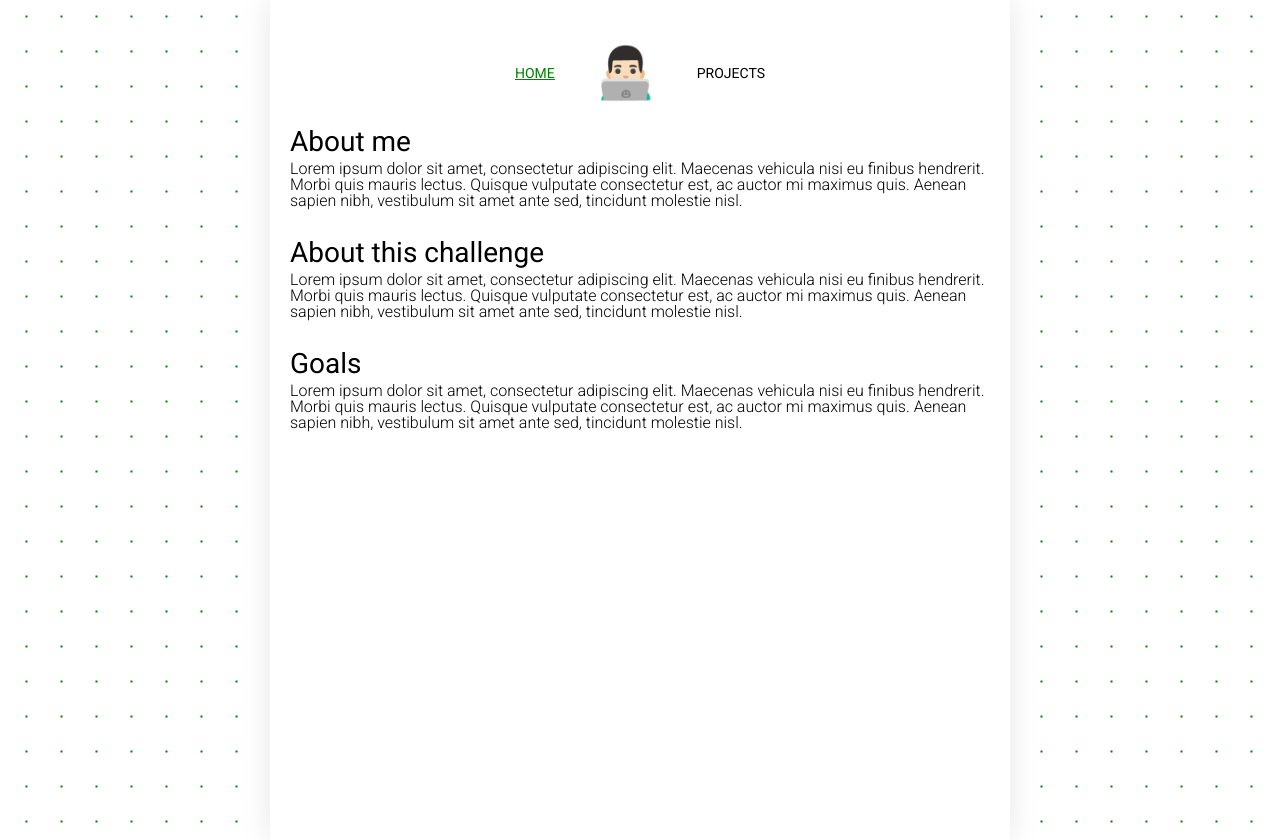
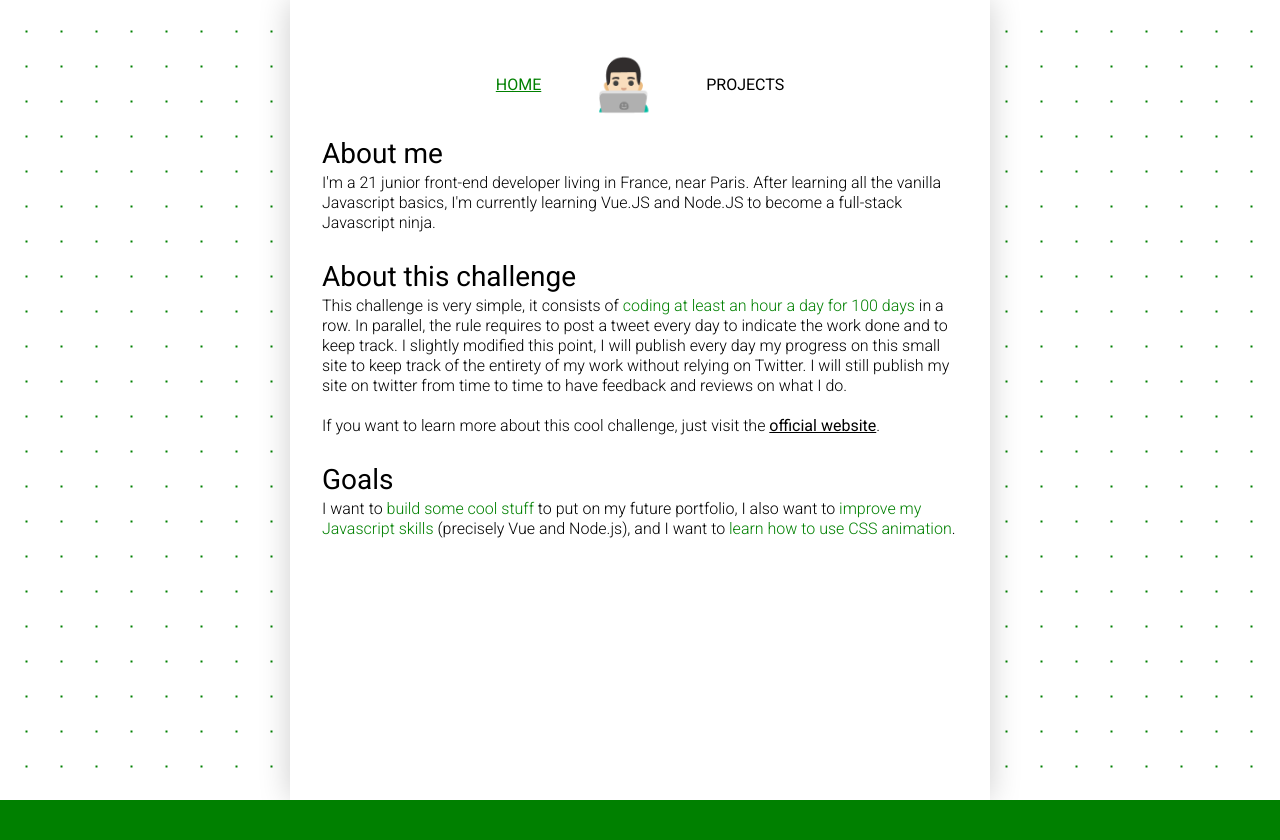
Before and after one commit to amerre/100DaysOfCode_Journal, a Nuxt app: page / in a window 1280 px wide. After the commit the page ends 800 px from the top, so only its background shows below. Built offline with nearby package versions, Linux system fonts and the light colour scheme.

Commit message:
:memo: Writing content

```diff
--- a/assets/style/sass/global/layout.scss
+++ b/assets/style/sass/global/layout.scss
@@ -16,11 +16,13 @@ body {
     $dot-color;
   background-size: $dot-space $dot-space;
 }
+
 .container {
   width: $app-width;
   margin: auto;
   background-color: white;
   height: 100vh;
-  padding: 20px;
-  box-shadow: 0px 0px 30px 0px rgba(0, 0, 0, 0.1);
+  box-sizing: border-box;
+  padding: 32px;
+  box-shadow: 0px 0px 30px 0px rgba(0, 0, 0, 0.2);
 }
--- a/assets/style/sass/global/text.scss
+++ b/assets/style/sass/global/text.scss
@@ -17,7 +17,20 @@ strong {
   color: $second-color;
   margin: 18px auto 10px auto;
 }
+b {
+  color:$second-color;
+}
+a {
+  font-size: 16px;
+  font-weight: 400;
+  color: $main-color;
+  &:hover {
+    color: $second-color;
+    text-decoration: underline;
+  }
+}
 p {
   font-size: 16px;
   font-weight: 300;
+  line-height:20px;
 }
--- a/assets/style/sass/specific/navbar.scss
+++ b/assets/style/sass/specific/navbar.scss
@@ -13,20 +13,8 @@
   &__link {
     padding: 15px;
   }
-  &__link:hover,
   .nuxt-link-exact-active {
     color: $second-color;
     text-decoration: underline;
   }
 }
-/*
-text-decoration: none;
-  color: $first-color;
-  background-position-y: 0;
-  background: linear-gradient(180deg, $second-color, $second-color) no-repeat 0
-    1.2rem;
-  transition: background-position-y 0.15s ease-out;
-  &:hover {
-    background-position-y: 0;
-  }
-  */
--- a/components/home/AboutMe.vue
+++ b/components/home/AboutMe.vue
@@ -1,6 +1,6 @@
 <template>
   <div>
     <h1>About me</h1>
-    <p>Lorem ipsum dolor sit amet, consectetur adipiscing elit. Maecenas vehicula nisi eu finibus hendrerit. Morbi quis mauris lectus. Quisque vulputate consectetur est, ac auctor mi maximus quis. Aenean sapien nibh, vestibulum sit amet ante sed, tincidunt molestie nisl.</p>
+    <p>I'm a 21 junior front-end developer living in France, near Paris. After learning all the vanilla Javascript basics, I'm currently learning Vue.JS and Node.JS to become a full-stack Javascript ninja.</p>
   </div>
 </template>
--- a/components/home/AboutTheChallenge.vue
+++ b/components/home/AboutTheChallenge.vue
@@ -1,6 +1,19 @@
 <template>
   <div>
     <h1>About this challenge</h1>
-    <p>Lorem ipsum dolor sit amet, consectetur adipiscing elit. Maecenas vehicula nisi eu finibus hendrerit. Morbi quis mauris lectus. Quisque vulputate consectetur est, ac auctor mi maximus quis. Aenean sapien nibh, vestibulum sit amet ante sed, tincidunt molestie nisl.</p>
+    <p>
+      This challenge is very simple, it consists of <b>coding at least an hour a day for 100 days</b> in a row. In parallel, the rule requires to post a tweet every day to indicate the work done and to keep track. I slightly modified this point, I will publish every day my progress on this small site to keep track of the entirety of my work without relying on Twitter. I will still publish my site on twitter from time to time to have feedback and reviews on what I do.
+      <br><br> If you want to learn more about this cool challenge, just visit the
+      <a
+        href="https://www.100daysofcode.com/"
+        target="_blank"
+      >official website</a>.
+    </p>
   </div>
 </template>
+
+<style scoped>
+  a {
+    text-decoration: underline;
+  }
+</style>
--- a/components/home/Goals.vue
+++ b/components/home/Goals.vue
@@ -1,6 +1,6 @@
 <template>
   <div>
     <h1>Goals</h1>
-    <p>Lorem ipsum dolor sit amet, consectetur adipiscing elit. Maecenas vehicula nisi eu finibus hendrerit. Morbi quis mauris lectus. Quisque vulputate consectetur est, ac auctor mi maximus quis. Aenean sapien nibh, vestibulum sit amet ante sed, tincidunt molestie nisl.</p>
+    <p>I want to <b>build some cool stuff</b> to put on my future portfolio, I also want to <b>improve my Javascript skills</b> (precisely Vue and Node.js), and I want to <b>learn how to use CSS animation</b>.</p>
   </div>
 </template>
```
Also changed, not shown: 1 other file (tests, documents, lock files or other folders).
